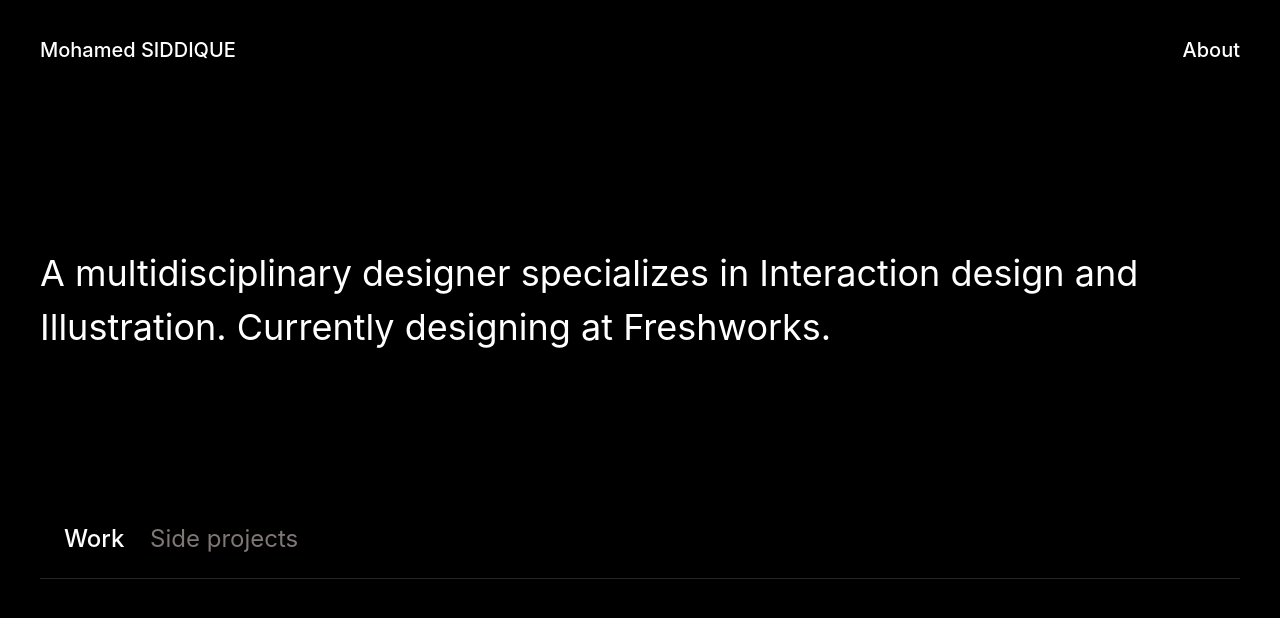
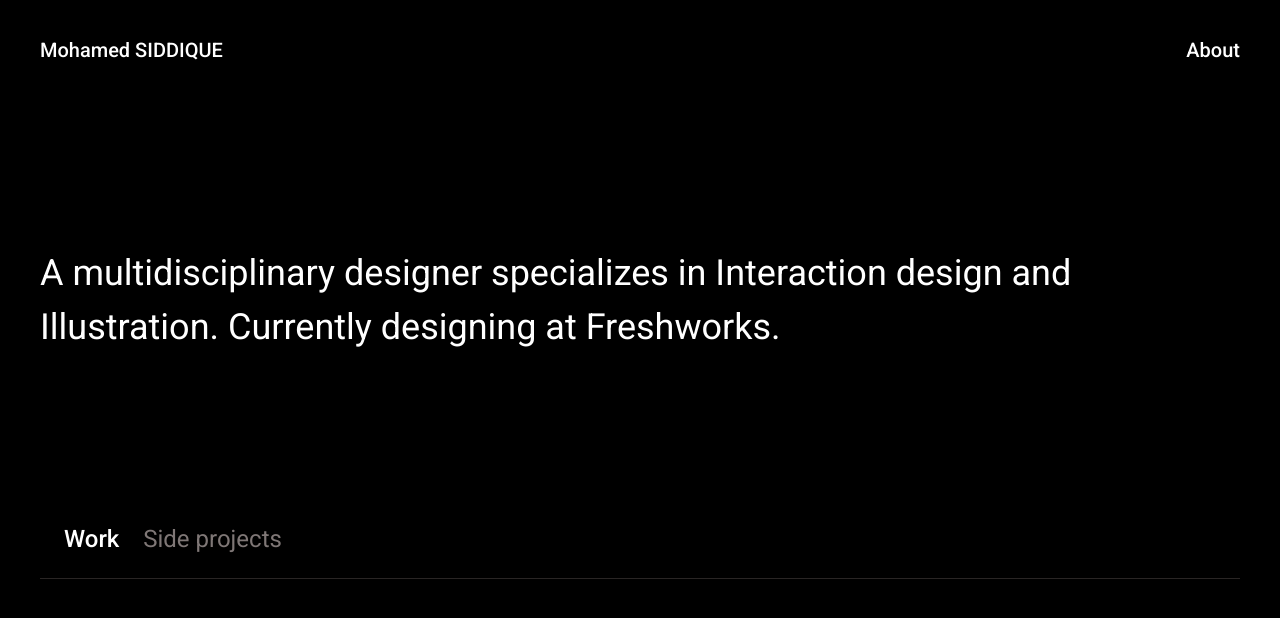
Before and after one commit to siddique26/2022, a plain HTML site: page index.html in a window 1280 px wide. Drawn offline with Linux system fonts and the light colour scheme.

Commit message:
Update style.css

```diff
--- a/css/style.css
+++ b/css/style.css
@@ -65,7 +65,7 @@ main {
 
 .nav h3,
 .nav a {
-    font-family: Inter;
+    font-family: Roboto;
     font-style: normal;
     font-weight: 500;
     font-size: 20px;
@@ -94,7 +94,7 @@ main {
 }
 
 h1 {
-    font-family: Inter;
+    font-family: Roboto;
     font-style: normal;
     font-weight: 400;
     font-size: 36px;
@@ -122,7 +122,7 @@ nav .projects {
 .nav-box {
     padding: 24px;
     color: var(--white);
-    font-family: Inter;
+    font-family: Roboto;
     font-style: normal;
     font-weight: 500;
     font-size: 24px;
```
